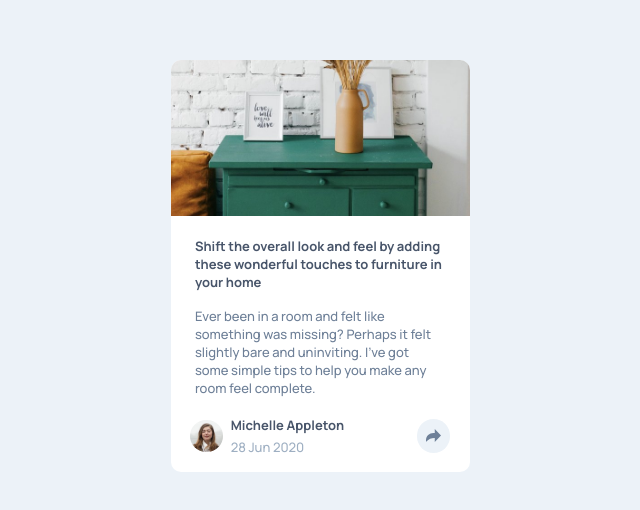
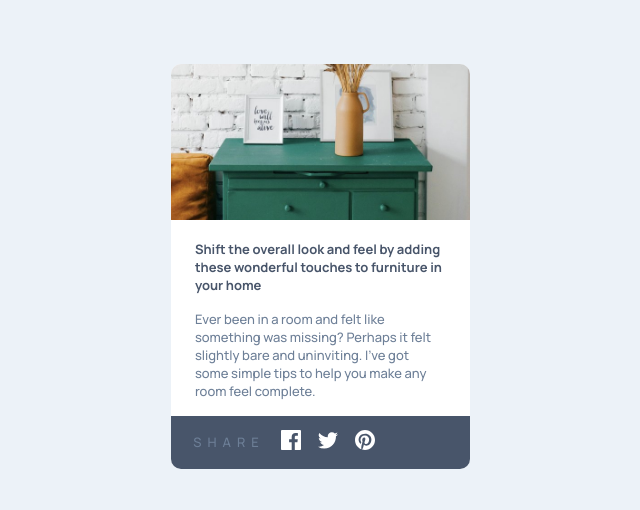
Before and after one commit to remainhumble/Article-preview-component, a plain HTML site: page index.html in a window 1280 px wide. Shown: the part 134-644 px from the top of the page, without its empty margins (320-960 px from the left). Drawn offline with Linux system fonts and the light colour scheme.

Commit message:
figuring out

```diff
--- a/index.html
+++ b/index.html
@@ -40,6 +40,21 @@
           <button id="share-button">
             <img id="share" src="images/icon-share.svg" alt="icon-share" />
           </button>
+          <!-- Social links -->
+          <div id="socials">
+            <span>Share</span>
+            <a href="#" aria-label="Share on Facebook"
+              ><img src="images/icon-facebook.svg" alt="icon-facebook"
+            /></a>
+
+            <a href="#" aria-label="Share on Twitter"
+              ><img src="images/icon-twitter.svg" alt="icon-twitter"
+            /></a>
+
+            <a href="#" aria-label="Share on Pinterest"
+              ><img src="images/icon-pinterest.svg" alt="icon-pinterest"
+            /></a>
+          </div>
         </div>
       </div>
     </div>
--- a/style.css
+++ b/style.css
@@ -36,18 +36,16 @@ p {
   object-fit: cover;
 }
 
-#info {
-  padding: 0 1.25em;
-}
-
 #description {
   font-weight: 700;
   color: hsl(217, 19%, 35%);
   margin: 1.25em 0.625em;
+  padding: 0 1.25em;
 }
 
 #info > p {
   margin: 1.25em 0.625em;
+  padding: 0 1.25em;
 }
 
 #michelle {
@@ -60,8 +58,8 @@ p {
 #author {
   display: flex;
   align-items: center;
-  margin-bottom: 1em;
-  padding: 0.25em;
+  padding: 0 1.25em 1em;
+  position: relative; /* Needed for absolute positioning of #socials */
 }
 
 #author-info > p {
@@ -81,19 +79,49 @@ time {
   justify-content: center;
   background-color: hsl(210, 46%, 95%);
   border-radius: 50%;
-  width: 2.5em;
-  height: 2.5em;
+  width: 2em;
+  height: 2em;
   margin-left: auto;
   border: none;
+  /* position: relative; */
+  /* z-index: 1; */
+  margin-top: 0.75em;
 }
 
 #share-button:hover {
-  background-color: hsl(212, 23%, 69%);
+  background-color: hsl(214, 17%, 51%);
   color: hsl(210, 46%, 85%);
-   cursor: pointer;
+  cursor: pointer;
 }
 
 #share:hover {
   filter: brightness(0) invert(1);
+  z-index: 1;
+}
 
+
+
+#socials {
+  background-color: hsl(217, 19%, 35%);
+  display: flex;
+  justify-content: flex-start;
+  align-items: center;
+  width: 100%;
+  height: 100%;
+  position: absolute;
+  top: 0;
+  left: 0;
+  padding-left: 1.75em;
+  text-transform: uppercase;
+  color: hsl(214, 17%, 51%);
+  letter-spacing: 6px;
+  font-weight: 500;
+  /* display: none; */
 }
+
+#socials > a {
+  color: hsl(214, 17%, 51%);
+  text-decoration: none;
+  margin-right: 0.05em;
+  margin-left: 1.25em;
+}
```
